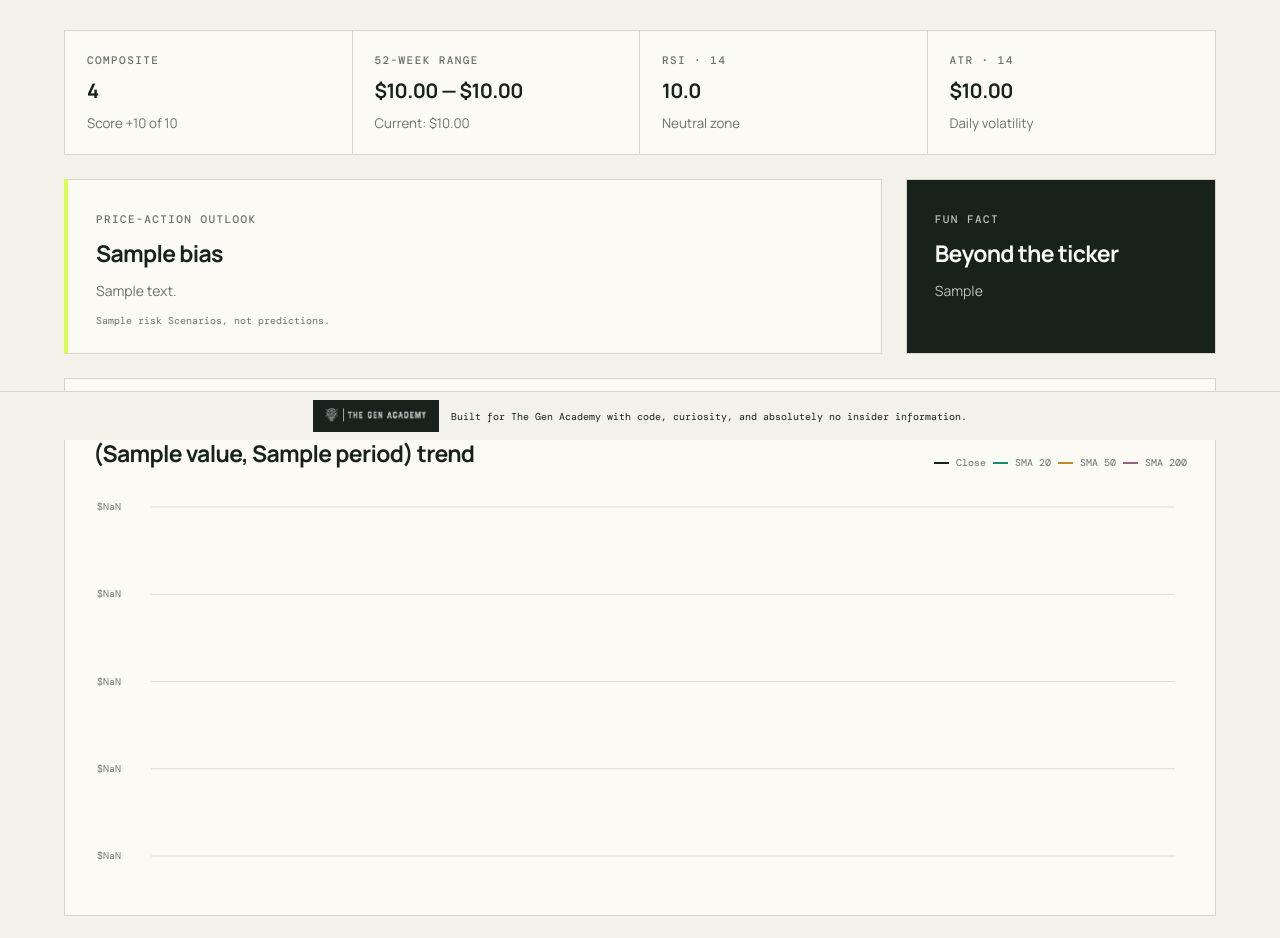
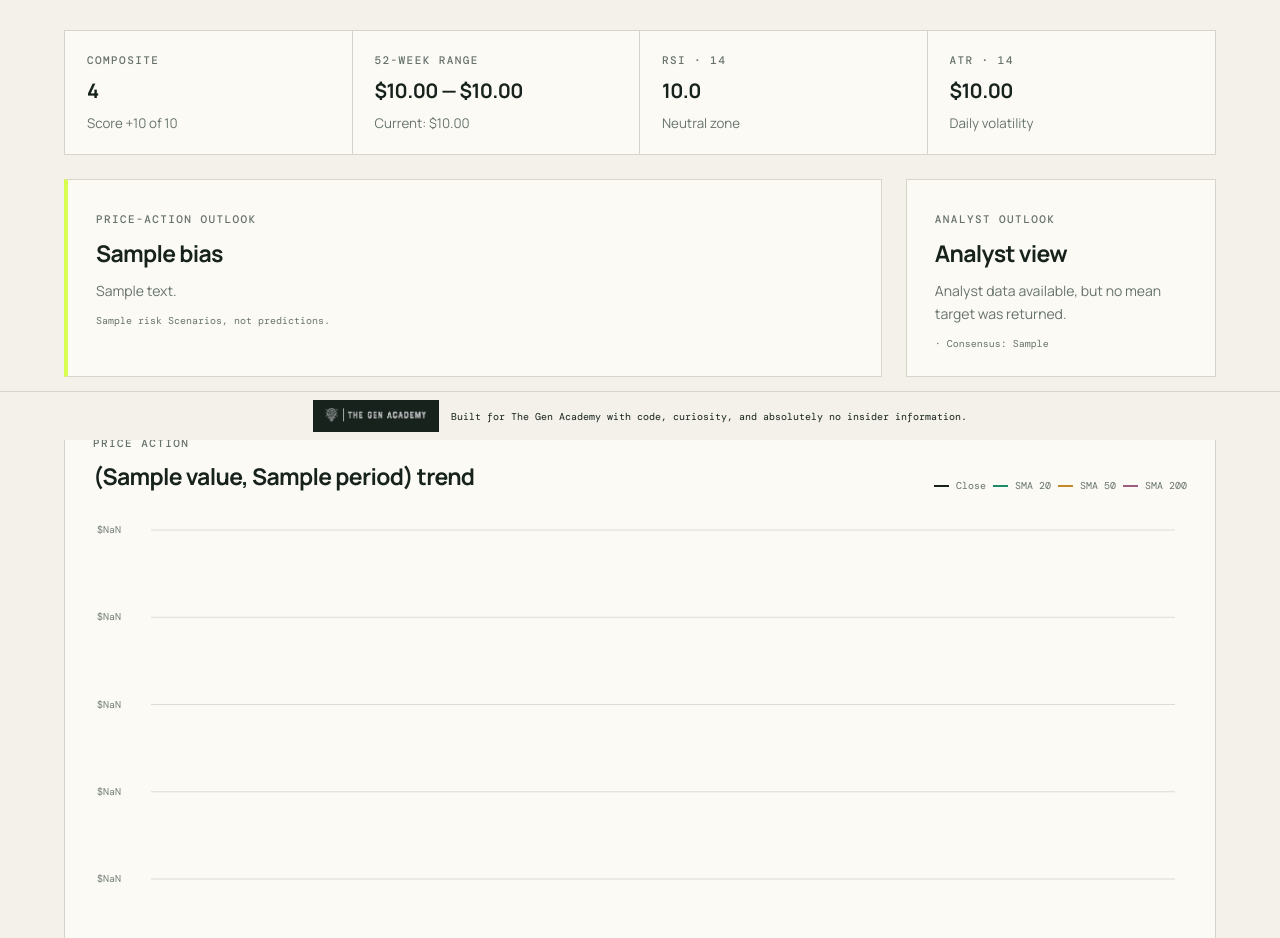
Before and after one commit to anilkumar288/TGA-Stock-Analysis, a Flask app: template templates/index.html in a window 1280 px wide. Shown: the part 360-1298 px from the top of the page. Run offline with Flask 3, Linux system fonts and the light colour scheme; the template is opened without the code that fills it: most values are stand-ins (such as "Sample title", 1, 10 or a date in 2020); grey boxes marked "Sample" are stand-in pictures.

Commit message:
updated the analyst price targets

```diff
--- a/app.py
+++ b/app.py
@@ -90,6 +90,29 @@ def _chart_data(df: pd.DataFrame) -> dict:
     }
 
 
+def _analyst_summary(ticker: yf.Ticker, symbol: str) -> dict[str, float | str | None]:
+    """Return analyst target information when Yahoo exposes it."""
+    try:
+        info = ticker.get_info()
+    except Exception:
+        info = {}
+
+    target_mean = info.get("targetMeanPrice")
+    target_high = info.get("targetHighPrice")
+    target_low = info.get("targetLowPrice")
+    recommendation_mean = info.get("recommendationMean")
+    recommendation_key = info.get("recommendationKey")
+
+    return {
+        "symbol": symbol,
+        "target_mean": float(target_mean) if isinstance(target_mean, (int, float)) and math.isfinite(float(target_mean)) else None,
+        "target_high": float(target_high) if isinstance(target_high, (int, float)) and math.isfinite(float(target_high)) else None,
+        "target_low": float(target_low) if isinstance(target_low, (int, float)) and math.isfinite(float(target_low)) else None,
+        "recommendation_mean": float(recommendation_mean) if isinstance(recommendation_mean, (int, float)) and math.isfinite(float(recommendation_mean)) else None,
+        "recommendation_key": str(recommendation_key).title() if recommendation_key else None,
+    }
+
+
 @app.get("/")
 def index():
     symbol = request.args.get("symbol", "").strip().upper()
@@ -97,7 +120,7 @@ def index():
     if period not in PERIODS:
         period = "2y"
 
-    report = chart = company = error = None
+    report = chart = company = analyst = error = None
     if symbol:
         if not SYMBOL_PATTERN.fullmatch(symbol):
             error = "Enter a valid ticker, such as AAPL, MSFT, or BRK-B."
@@ -113,12 +136,13 @@ def index():
                 report = build_report(symbol, df)
                 chart = _chart_data(df)
                 company = _company_profile(ticker, symbol)
+                analyst = _analyst_summary(ticker, symbol)
             except Exception as exc:
                 error = str(exc) or f"Unable to analyze {symbol} right now."
 
     return render_template(
         "index.html", symbol=symbol, period=period, periods=PERIODS,
-        report=report, chart=chart, company=company, error=error,
+        report=report, chart=chart, company=company, analyst=analyst, error=error,
     )
 
 
--- a/templates/index.html
+++ b/templates/index.html
@@ -71,11 +71,36 @@
           <p>{{ report.price_action.comment }}</p>
           <small>{{ report.price_action.risk }} Scenarios, not predictions.</small>
         </article>
-        <article class="panel insight-card fact-card">
-          <span>FUN FACT</span>
-          <h2>Beyond the ticker</h2>
-          <p>{{ company.fun_fact }}</p>
+        {% if analyst and (analyst.target_mean or analyst.target_low or analyst.target_high or analyst.recommendation_key) %}
+        <article class="panel insight-card analyst-card">
+          <span>ANALYST OUTLOOK</span>
+          <h2>
+            {% if analyst.target_mean %}
+              {% set upside = ((analyst.target_mean - m.close) / m.close) * 100 %}
+              {{ 'Bullish target' if upside > 0 else 'Cautious target' if upside < 0 else 'Neutral target' }}
+            {% else %}
+              Analyst view
+            {% endif %}
+          </h2>
+          <p>
+            {% if analyst.target_mean %}
+              Current price: ${{ '%.2f'|format(m.close) }} · Mean target: ${{ '%.2f'|format(analyst.target_mean) }}
+            {% else %}
+              Analyst data available, but no mean target was returned.
+            {% endif %}
+          </p>
+          <small>
+            {% if analyst.target_low and analyst.target_high %}
+              Range: ${{ '%.2f'|format(analyst.target_low) }} to ${{ '%.2f'|format(analyst.target_high) }}
+            {% elif analyst.target_mean %}
+              Target range unavailable.
+            {% endif %}
+            {% if analyst.recommendation_key %}
+              · Consensus: {{ analyst.recommendation_key }}
+            {% endif %}
+          </small>
         </article>
+        {% endif %}
       </div>
 
       <div class="panel chart-panel">
```
Also changed, not shown: HANDOFF.md (+5 -3 lines), README.md.
